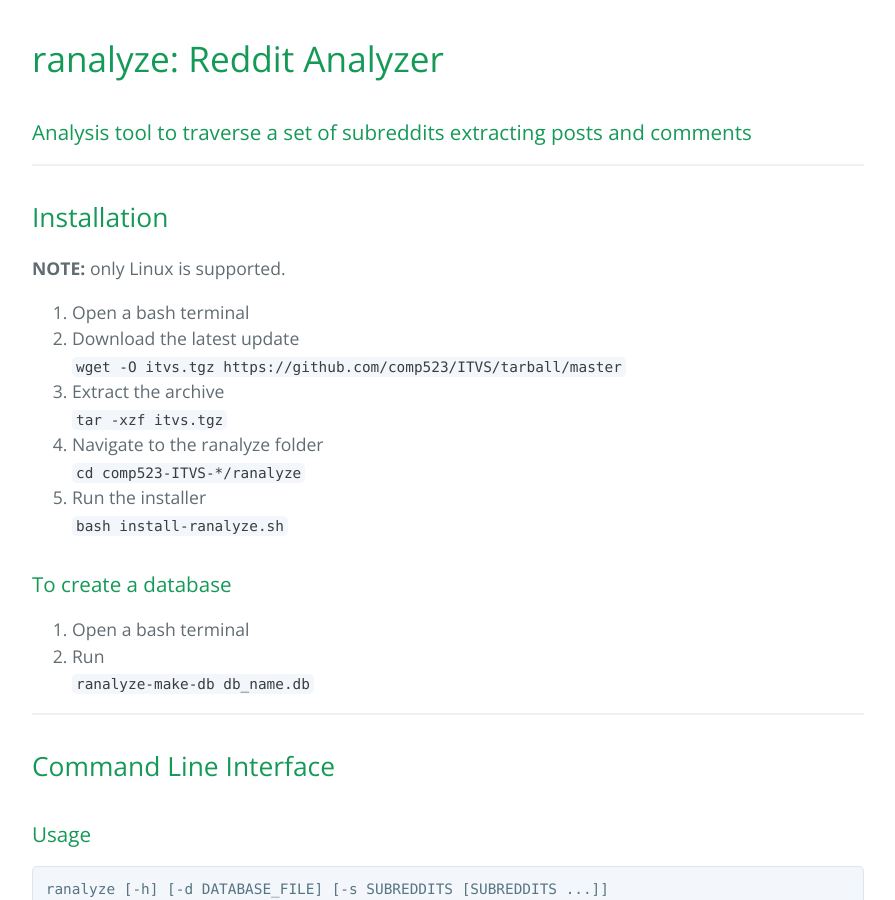
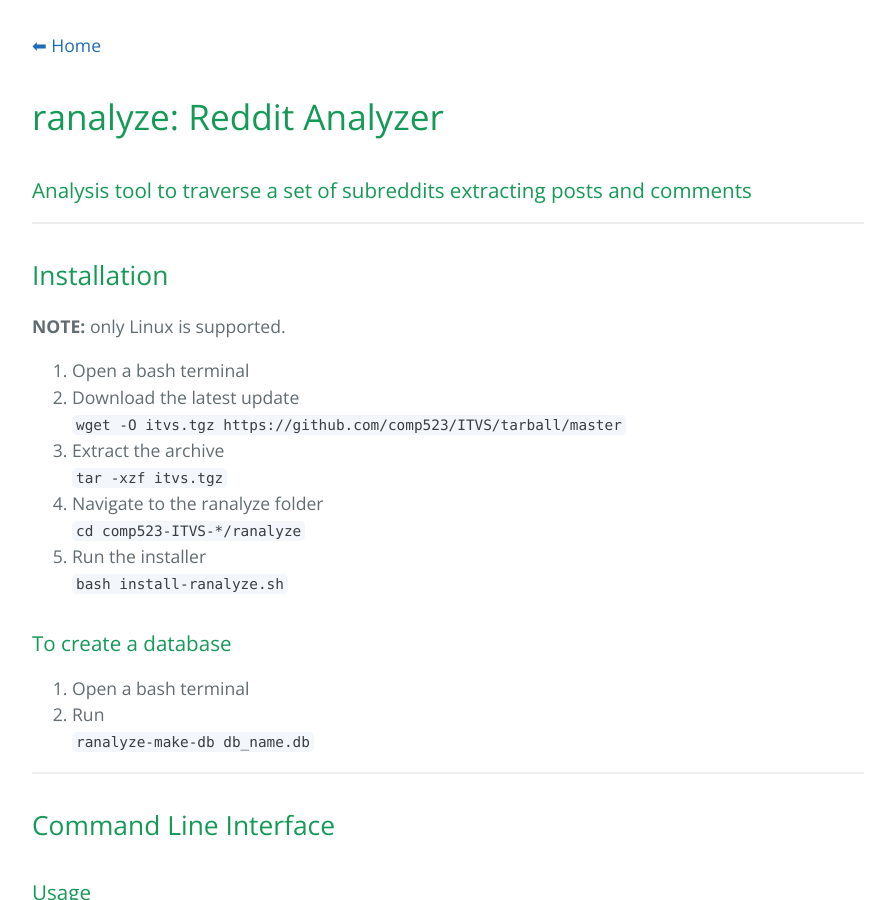
Before and after one commit to comp523/ITVS, a Jekyll site: the page built from ranalyze.md, in a window 1280 px wide and 900 px high. Shown: the whole window, without its empty margins (192-1087 px from the left). Built offline with Jekyll 4.4.1, drawn with Linux system fonts in a browser that asks for light colours.

Commit message:
add home links

```diff
--- a/_layouts/default.html
+++ b/_layouts/default.html
@@ -8,9 +8,15 @@
         <link href='https://fonts.googleapis.com/css?family=Open+Sans:400,700' rel='stylesheet' type='text/css'>
         <link rel="stylesheet" type="text/css" href="stylesheets/stylesheet.css" media="screen">
         <link rel="stylesheet" type="text/css" href="stylesheets/github-light.css" media="screen">
+        {% if page.enable_demo == true %}
         <link rel="stylesheet" type="text/css" href="stylesheets/demo.css">
         <script src="//cdn.rawgit.com/julienw/dollardom/master/dollardom.min.js"></script>
         <script>
+            /**
+             * Attach listeners to tab buttons on code demos.
+             *
+             * @author Bryan Iddings
+             */
             $dom.onready(function(){
             "use strict";
 
@@ -50,6 +56,7 @@
 
             });
         </script>
+        {% endif %}
     </head>
     <body id="top">
         {% if page.show_header == true %}
@@ -60,6 +67,12 @@
         {% endif %}
 
         <section class="main-content">
+
+            {% if page.show_home_nav == true %}
+            <div class="home-nav">
+                <a href="/ITVS">&#11013; Home</a>
+            </div>
+            {% endif %}
 
             {{ content }}
 
```
Also changed, not shown: design.md (+1 -0 lines), ranalyze.md (+2 -0 lines), testing.md (+1 -0 lines).
